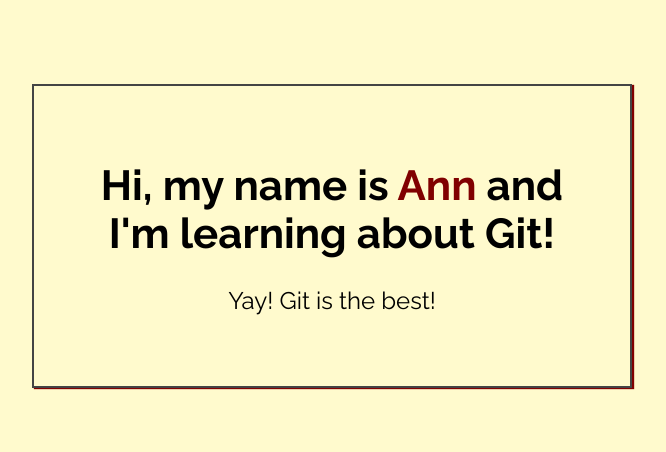
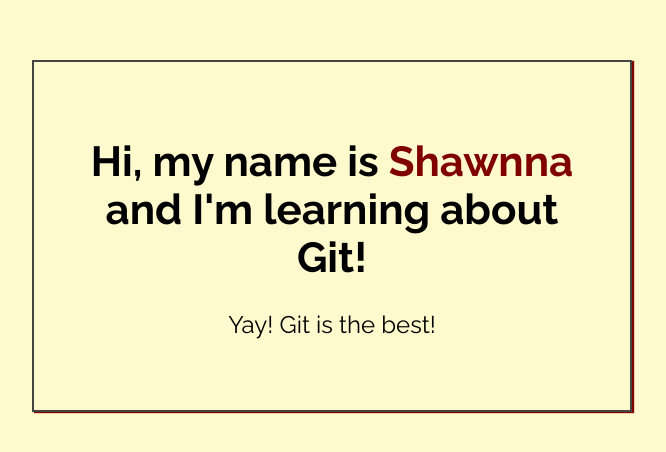
Before and after one commit to ShawnnaW/My-First-Repo, a plain HTML site: page index.html in a window 1280 px wide. Shown: the part 164-616 px from the top of the page, without its empty margins (308-974 px from the left). Drawn offline with Linux system fonts and the light colour scheme.

Commit message:
added my name to index.html

```diff
--- a/index.html
+++ b/index.html
@@ -14,7 +14,7 @@
 <body>
 
     <div class="greeting">
-        <h1>Hi, my name is <span class="highlight">Ann</span> and I'm learning about Git! </h1>
+        <h1>Hi, my name is <span class="highlight">Shawnna</span> and I'm learning about Git! </h1>
 
         <p>Yay! Git is the best!</p>
     </div>
```
